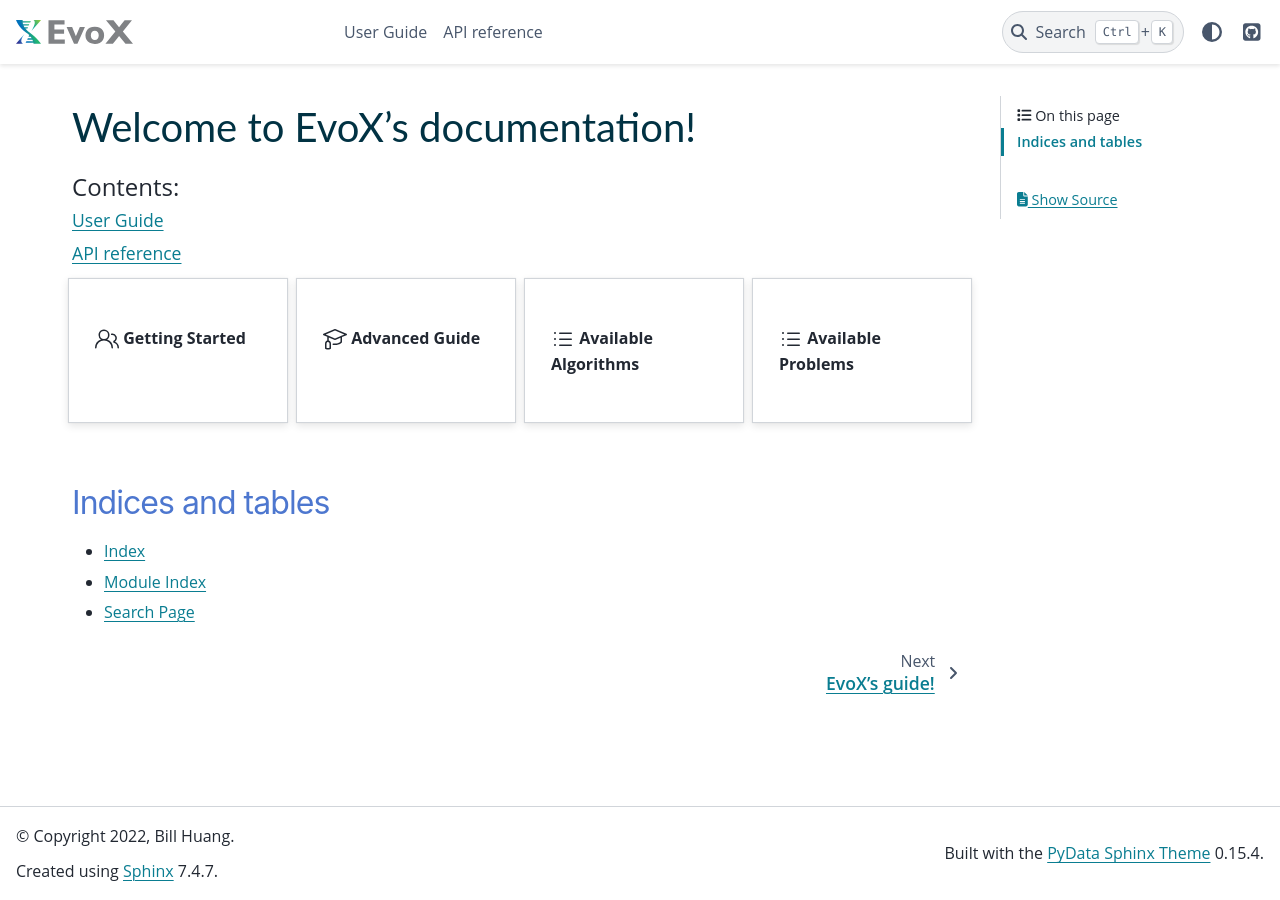
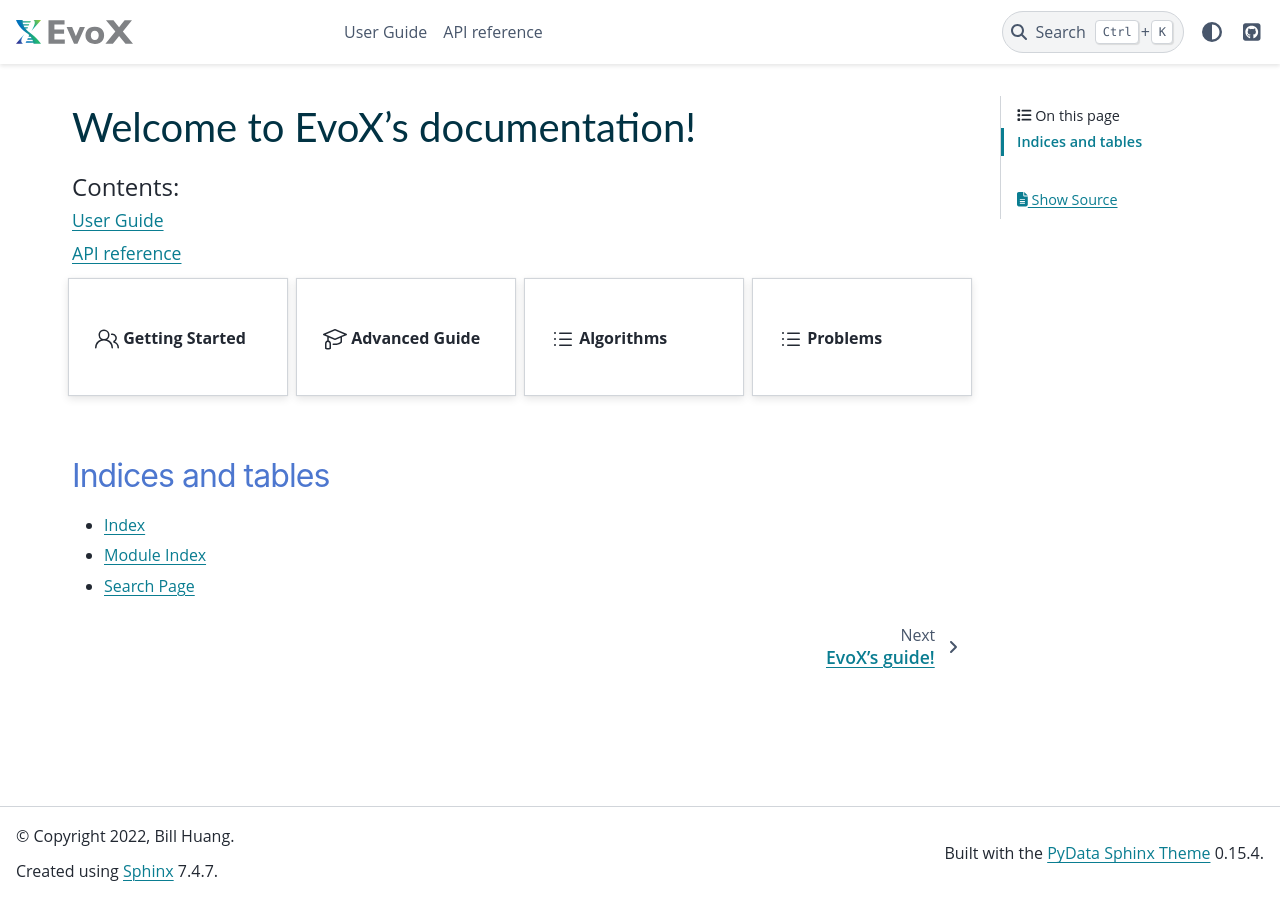
Before and after one commit to EMI-Group/evox, a Sphinx documentation site: the page built from docs/source/index.rst, in a window 1280 px wide. Built offline with Sphinx 7.4.7 and the PyData theme 0.15.4, drawn with Linux system fonts in a browser that asks for light colours; pages that are not in the unit, such as notebooks, are missing from menus.

Commit message:
docs: simplify doc

```diff
--- a/docs/source/index.rst
+++ b/docs/source/index.rst
@@ -30,13 +30,13 @@ Welcome to EvoX's documentation!
       :link: guide/advanced/index
       :link-type: doc
 
-   .. grid-item-card:: :octicon:`list-unordered;1.5em` Available Algorithms
+   .. grid-item-card:: :octicon:`list-unordered;1.5em` Algorithms
       :padding: 1
       :margin: 0
       :link: api/algorithms/index
       :link-type: doc
 
-   .. grid-item-card:: :octicon:`list-unordered;1.5em` Available Problems
+   .. grid-item-card:: :octicon:`list-unordered;1.5em` Problems
       :padding: 1
       :margin: 0
       :link: api/problems/index
```
